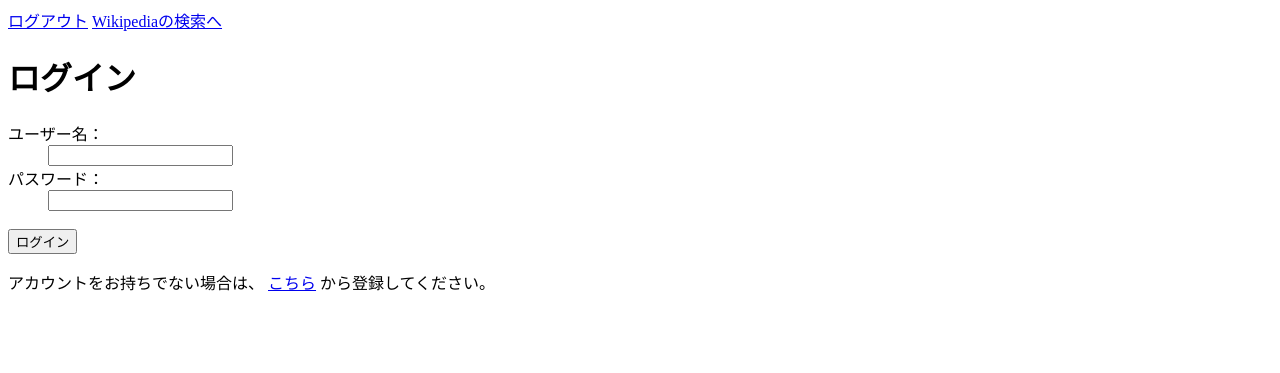
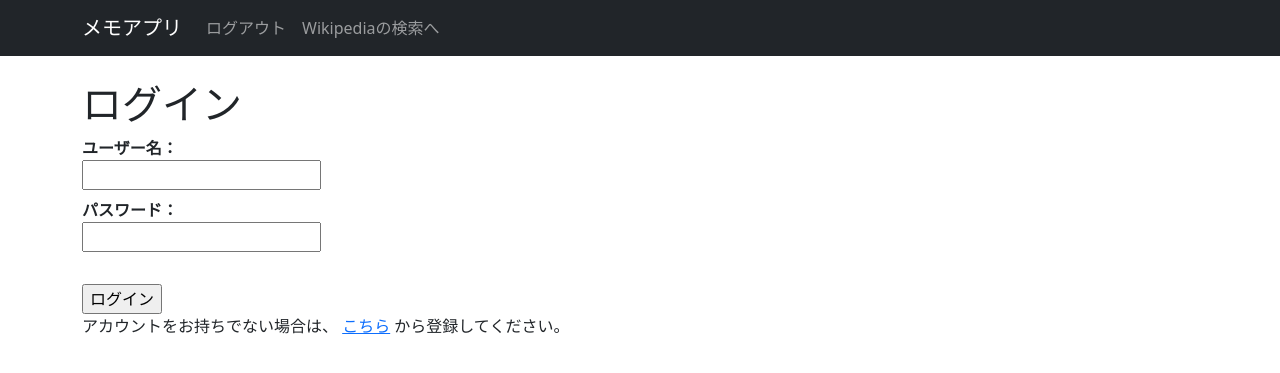
Before and after one commit to yoshimi-43/my_memo_app, a Flask app: page /auth/ in a window 1280 px wide. Shown: the top 373 px of the page. Run offline with Flask 3, Linux system fonts and the light colour scheme; the visitor is signed in with stand-in values (Sample User, id 1); some libraries are stand-ins or nearby versions.

Commit message:
レイアウト調整

```diff
--- a/templates/base.html
+++ b/templates/base.html
@@ -2,13 +2,44 @@
 <html lang="ja">
 <head>
   <meta charset="utf-8">
+  <meta name="viewpoint" content="width=device-width, initial-scale=1">
+  <!-- Bootstrap CSS -->
+  <link href="https://cdn.jsdelivr.net/npm/bootstrap@5.0.2/dist/css/bootstrap.min.css"
+  rel="stylesheet" integrity="sha384-EVSTQN3/azprG1Anm3QDgpJLIm9Nao0Yz1ztcQTwFspd3yD65VohhpuuCOmLASjC"
+  crossorigin="anonymous">
   <title>メモアプリ</title>
 </head>
 <body>
   {% if current_user.is_authenticated %}
-    <a href="{{ url_for('auth.logout') }}">ログアウト</a>
-    <a href="{{ url_for('wiki.search') }}">Wikipediaの検索へ</a>
+    <nav class="navbar navbar-expand-lg navbar-dark bg-dark">
+      <div class="container">
+        <a class="navbar-brand" href="#">メモアプリ</a>
+        <button class="navbar-toggler" type="button" data-bs-toggle="collapse"
+        data-bs-target="#navbarNav" aria-controls="navbarNav" aria-expanded="false"
+        aria-label="Toggle navigation">
+          <span class="navbar-toggler-icon"></span>
+        </button>
+        <div class="collapse navbar-collapse" id="navbarNav">
+          <ul class="navbar-nav">
+            <li class="nav-item">
+              <a class="nav-link" href="{{ url_for('auth.logout') }}">ログアウト</a>
+            </li>
+            <li class="nav-item">
+              <a class="nav-link" href="{{ url_for('wiki.search') }}">Wikipediaの検索へ</a>
+            </li>
+          </ul>
+        </div>
+      </div>
+    </nav>
   {% endif %}
-  {% block content %}{% endblock %}
+
+  <div class="container mt-4">
+    {% block content %}{% endblock %}
+  </div>
+
+  <!-- Bootstrap JS -->
+   <script src="https://cdn.jsdelivr.netnet/npm/bootstrap@5.0.2/dist/js/bootstrap.bundle.min.js"
+  integrity="sha384-MrcW6ZMFYlzcLA8Nl+NtUVF0sA7MsXsP1UyJoMp4YLEuNSfAP+JcXn/tWtIaxVXM"
+  crossorigin="anonymous"></script>
 </body>
 </html>
```
